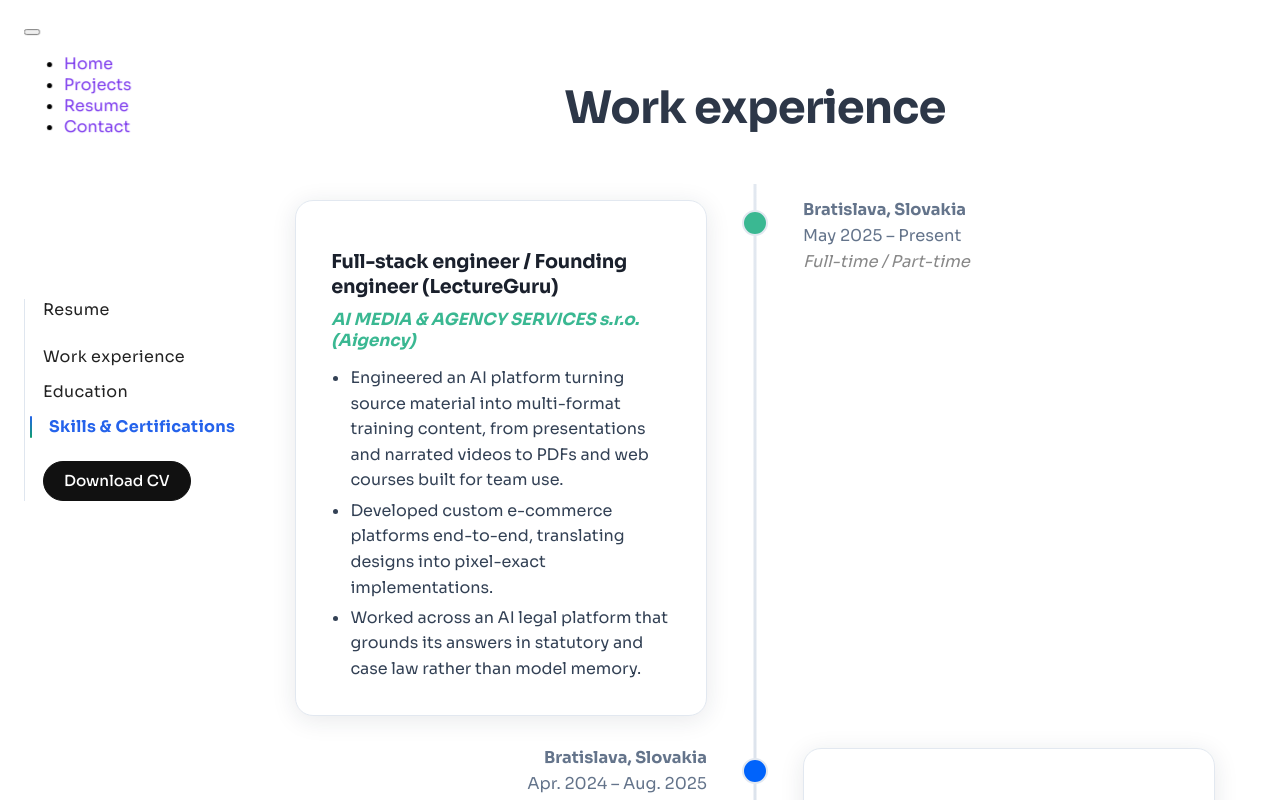
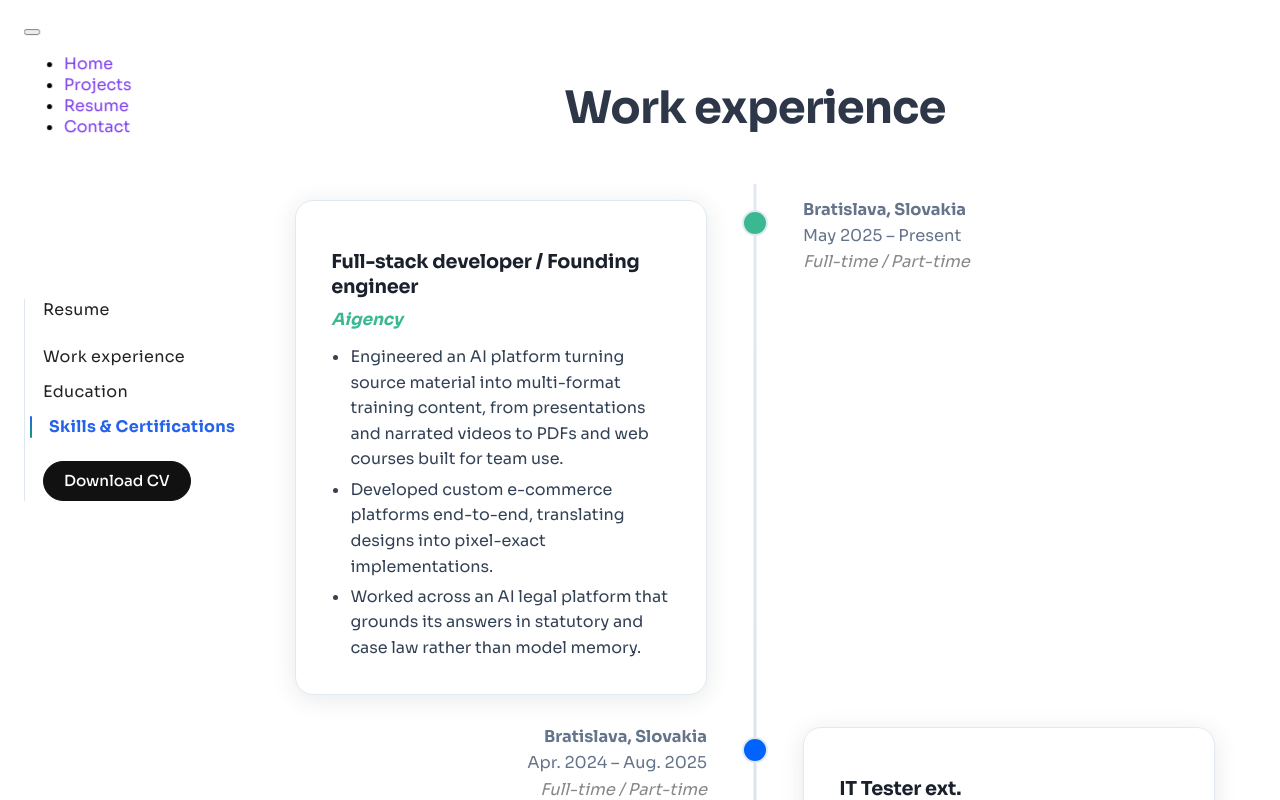
Before and after one commit to DoubiOD-temp/od-portfolio, a Nuxt app: page /Resume in a window 1280 px wide. Shown: the top 800 px of the page. Built offline with nearby package versions, Linux system fonts and the light colour scheme.

Commit message:
Update contact tagline and resume job title/company name

```diff
--- a/pages/Contact.vue
+++ b/pages/Contact.vue
@@ -33,7 +33,7 @@
 
         <p
           class="tagline"
-          aria-label="Applied Computer Science student and software developer based in Bratislava, Slovakia."
+          aria-label="Applied Computer Science graduate and software developer based in Bratislava, Slovakia."
         >
           <span v-for="(word, wIdx) in taglineWords" :key="`word-${wIdx}`" class="word">
             <span
@@ -89,7 +89,7 @@ import { gsap } from 'gsap';
 
 const videoRef = ref<HTMLVideoElement | null>(null);
 const actionsRef = ref<HTMLElement | null>(null);
-const taglineText = 'Applied Computer Science student & software developer based in Bratislava, Slovakia.';
+const taglineText = 'Applied Computer Science graduate & software developer based in Bratislava, Slovakia.';
 const taglineChars = taglineText.split('');
 
 const taglineWords: { ch: string; idx: number }[][] = [];
--- a/pages/Resume.vue
+++ b/pages/Resume.vue
@@ -569,8 +569,8 @@ onUnmounted(() => {
 
 const workEvents = [
   {
-    title: 'Full-stack engineer / Founding engineer (LectureGuru)',
-    subtitle: 'AI MEDIA & AGENCY SERVICES s.r.o. (Aigency)',
+    title: 'Full-stack developer / Founding engineer',
+    subtitle: 'Aigency',
     location: 'Bratislava, Slovakia',
     dateRange: 'May 2025 – Present',
     type: 'Full-time / Part-time', // Added work type
```
